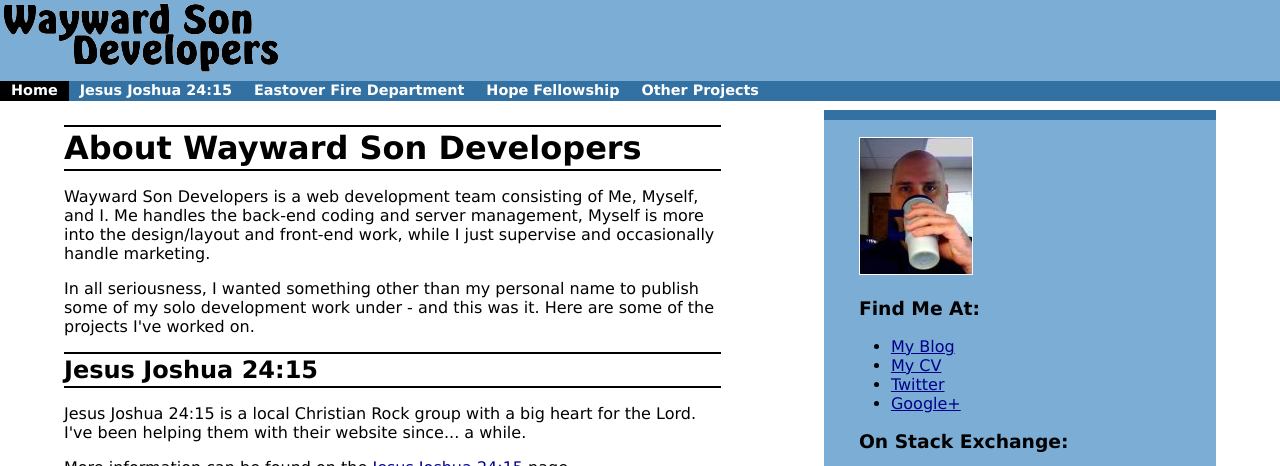
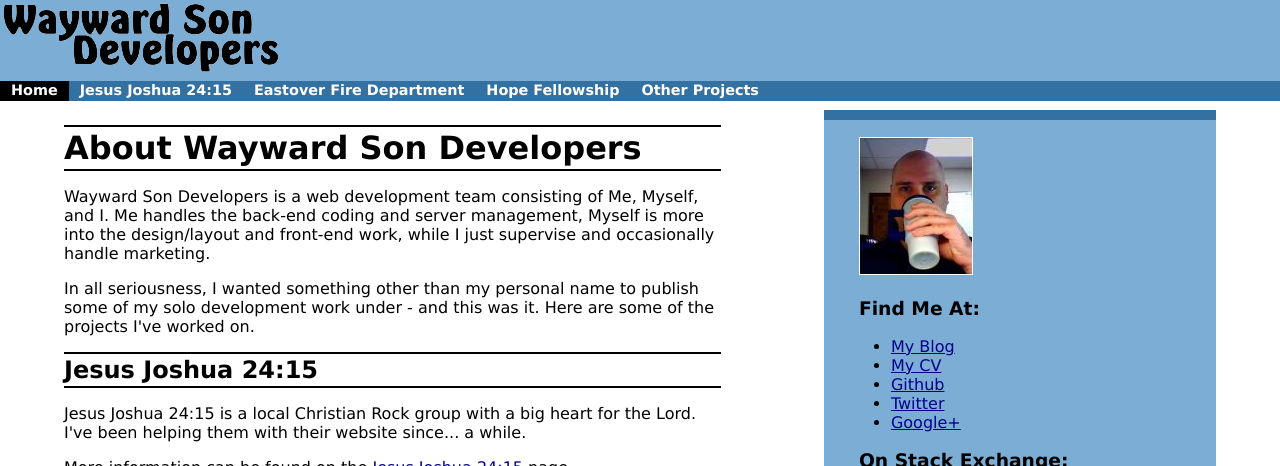
Before and after one commit to Wayward-Son-Developers/wayward-son-developers.github.io, a Jekyll site: the page built from index.html, in a window 1280 px wide and 1022 px high, cut to the strip 0-466 px from the top of the window. Built offline with Jekyll 4.4.1, drawn with Linux system fonts in a browser that asks for light colours; the list of posts is cut into pages by our own code.

Commit message:
Adding Github profile link

```diff
--- a/index.html
+++ b/index.html
@@ -38,6 +38,7 @@
                 <ul>
                     <li><a href="http://blog.anonjr.com/">My Blog</a></li>
                     <li><a href="https://careers.stackoverflow.com/anonjr">My CV</a></li>
+                    <li><a href="https://github.com/AnonJr">Github</a></li>
                     <li><a href="http://twitter.com/AnonJr">Twitter</a></li>
                     <li><a href="https://plus.google.com/u/0/106463130767891201519/posts">Google+</a></li>
                 </ul>
```
